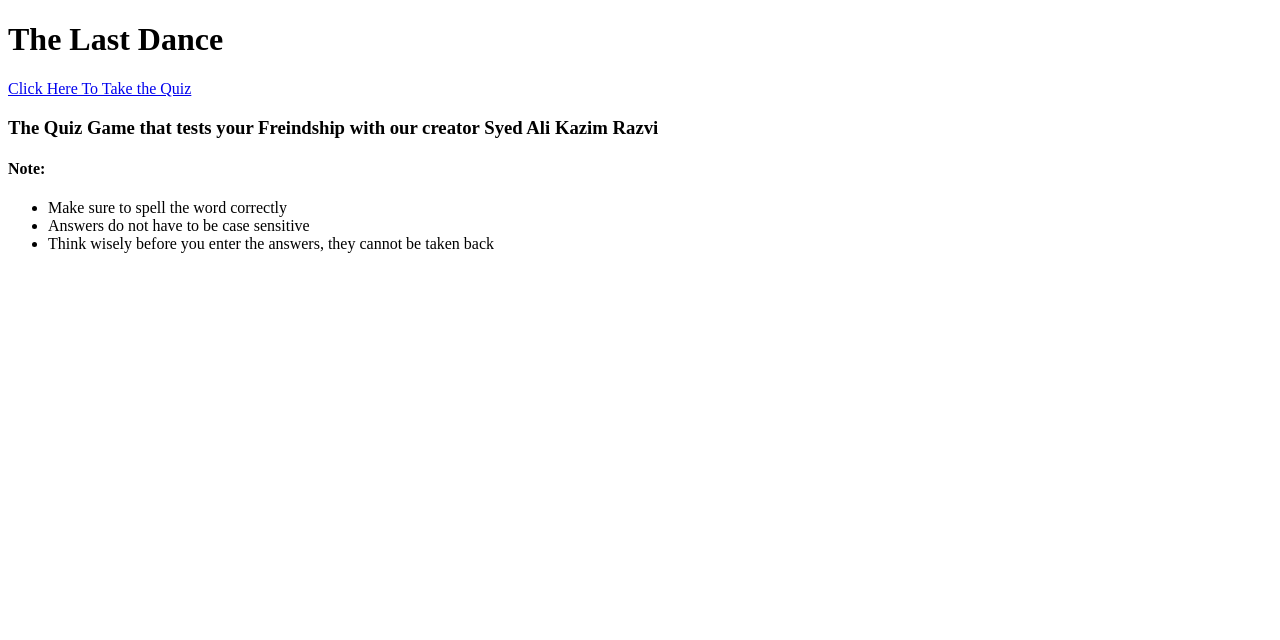
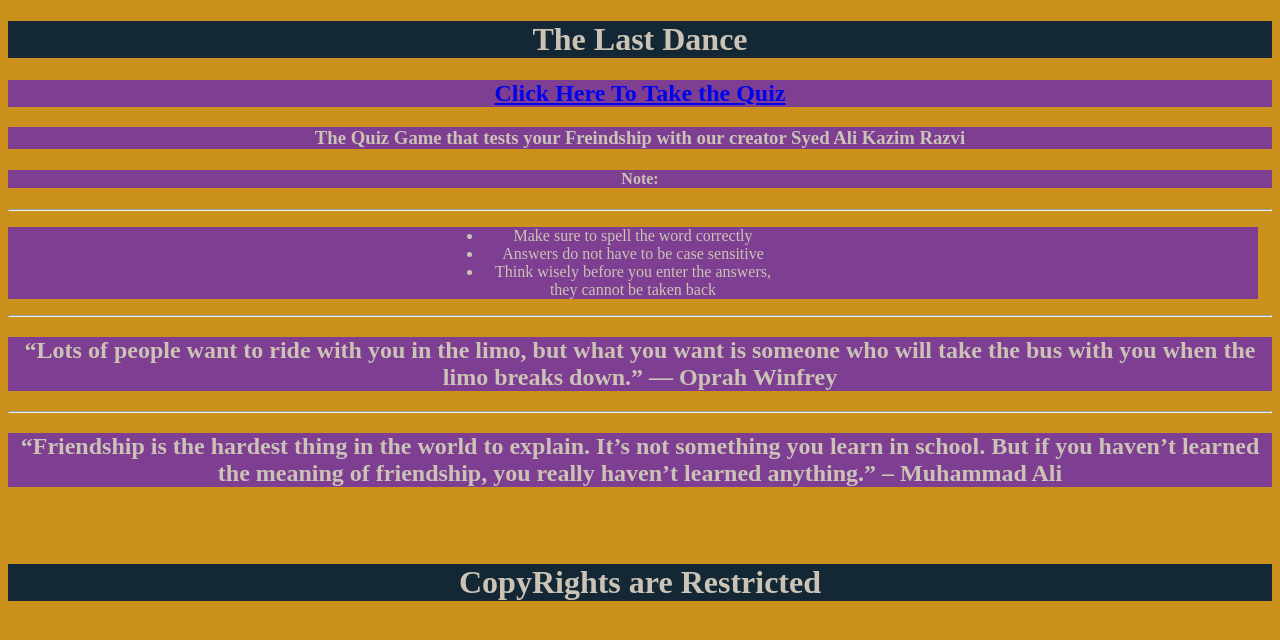
Before and after one commit to spartansp72/Quizapp1, a plain HTML site: page index.html in a window 1280 px wide. Drawn offline with Linux system fonts and the light colour scheme.

Commit message:
style: added background properties
the heading and paragraphs were coloured

```diff
--- a/index.html
+++ b/index.html
@@ -5,18 +5,59 @@
     <meta http-equiv="X-UA-Compatible" content="IE=edge">
     <meta name="viewport" content="width=device-width, initial-scale=1.0">
     <title>Document</title>
+    <style>
+        body{
+            background-color: #CB911C;
+            color: #CBC3B5;
+            text-align: center;
+
+        }
+        h1{
+            background-color: #132735;
+            text-align: center;
+        }
+        h3{
+            background-color: #7E3E91;
+        }
+        h4{
+            background-color: #7E3E91;
+        }
+        h2{
+            background-color: #7E3E91;
+        }
+        ul{
+            background-color: #7E3E91;
+            width: 300px;
+            align-items: center;
+            padding-left: 475px;
+            padding-right: 475px;
+        }
+
+    </style>
 </head>
 <body>
     <h1>The Last Dance</h1>
-    <a href="http://replit.com/@SyedAliAli3/lastdance?embed=1&output=1#index.js">Click Here To Take the Quiz</a>
+    <h2><a href="http://replit.com/@SyedAliAli3/lastdance?embed=1&output=1#index.js">Click Here To Take the Quiz</a></h2>
 
     <h3>The Quiz Game that tests your Freindship with our creator Syed Ali Kazim Razvi</h3>
     <h4>Note:</h4>
+    <hr>
     <p><ul>
         <li>Make sure to spell the word correctly</li>
         <li>Answers do not have to be case sensitive</li>
         <li>Think wisely before you enter the answers, they cannot be taken back</li>
     </ul></p>
-    <h3><a href="http://replit.com/@SyedAliAli3/lastdance?embed=1&output=1#index.js"></a></h3>
+    <hr>
+
+    <h2>“Lots of people want to ride with you in the limo, but what you want is someone who will take the bus with you when the limo breaks down.” — Oprah Winfrey
+
+    </h2>
+<hr>
+    <h2>
+        “Friendship is the hardest thing in the world to explain. It’s not something you learn in school. But if you haven’t learned the meaning of friendship, you really haven’t learned anything.” – Muhammad Ali
+    </h2>
+    <br> <br>
+
+    <h1>CopyRights are Restricted</h1>
 </body>
 </html>
```
